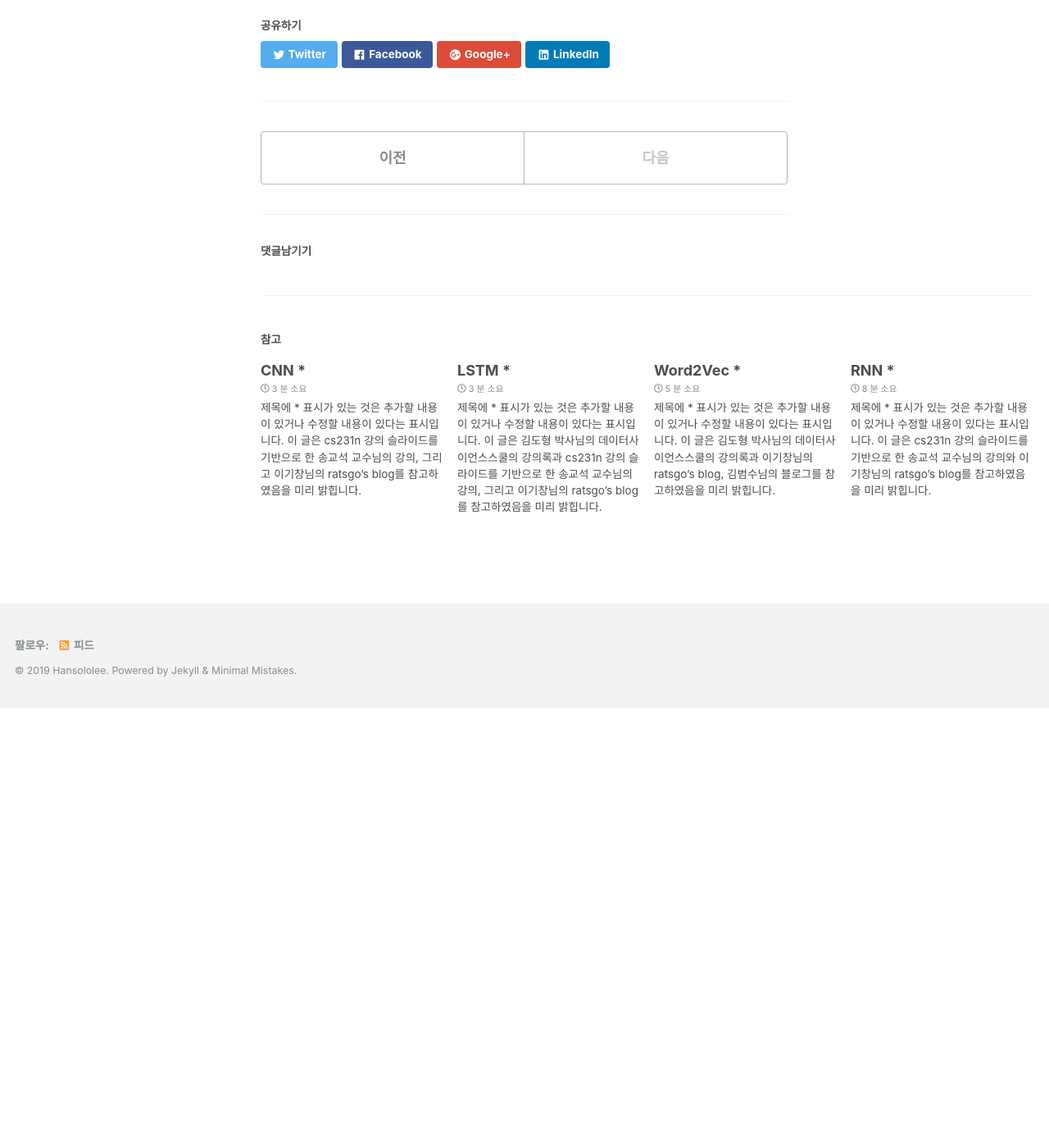
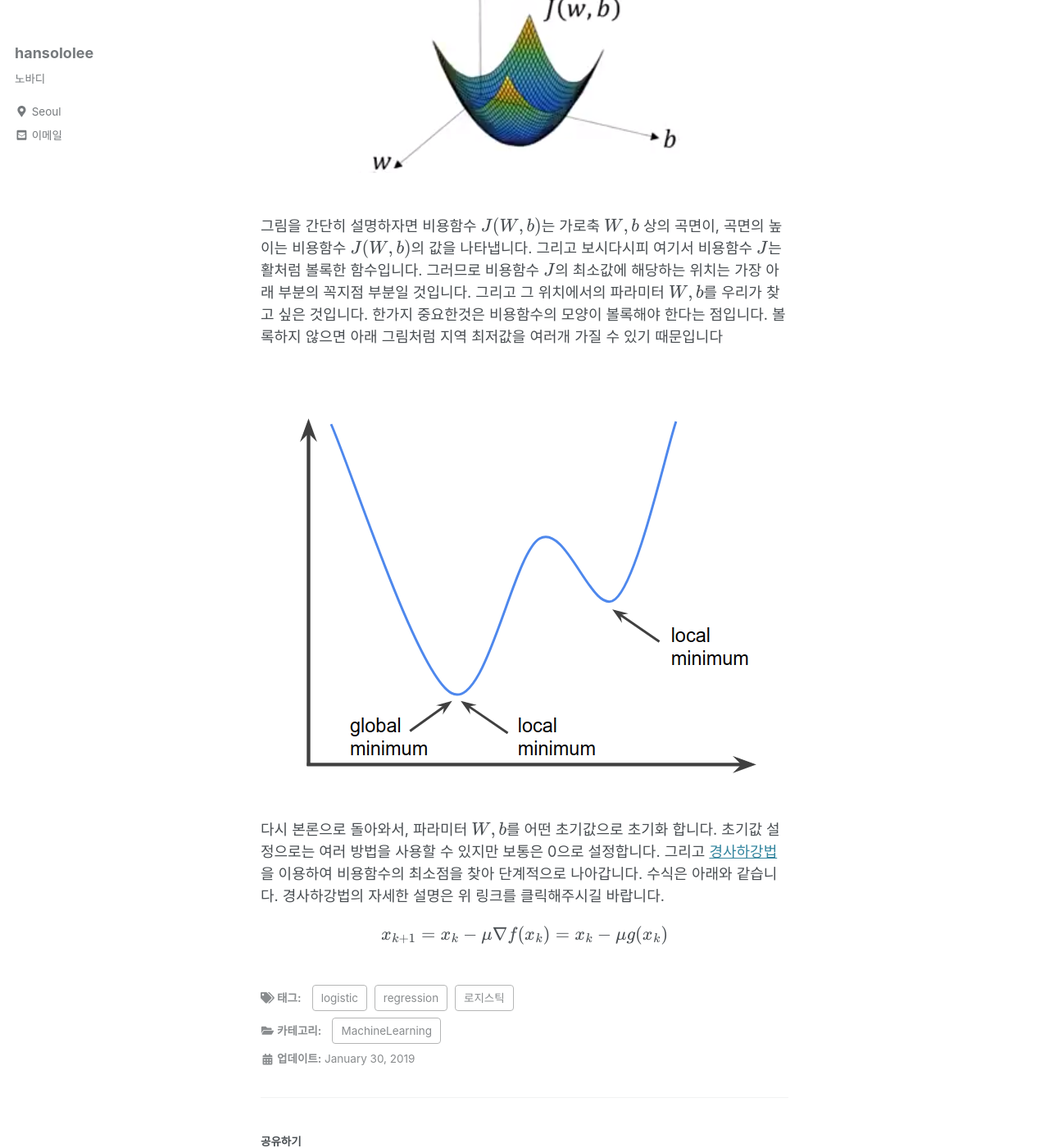
Before and after one commit to arisongha/hansololee.github.io, a Jekyll site: the page built from _posts/2019-01-30-logistic_regression.md, in a window 1280 px wide and 1400 px high, scrolled down 3084 px. Shown: the whole window at 82% size. Built offline with Jekyll 4.4.1, drawn with Linux system fonts in a browser that asks for light colours; cached includes are drawn as plain includes; nearby versions of some CDN libraries; formulas are drawn with MathJax 3; before the commit the page ends 3948 px from its top, so only the background shows below that; some of the changed text lies outside the part shown.

Commit message:
Update 2019-01-30-logistic_regression.md

```diff
--- a/_posts/2019-01-30-logistic_regression.md
+++ b/_posts/2019-01-30-logistic_regression.md
@@ -69,3 +69,19 @@ $$-\frac {1}{m} \sum_{i=1}^m \left[ y^{(i)}log\hat y^{(i)} + (1-y^{(i)})log(1-\h
 
 
 ## 파라미터 학습 방법
+
+비용함수는 파라미터 $$W,b$$가 훈련세트를 잘 예측하는지 측정하는데, 파라미터를 알아내기 위해서 비용함수를 가장 작게 만드는 $$W,b$$를 찾아야 합니다. 여기서 비용함수는 아래의 그림과 같습니다.
+
+<br/>
+<center><img data-action="zoom" src='{{ "/assets/img/logistic_regression_02.png" | relative_url }}' alt='absolute'></center>
+<br/>
+
+그림을 간단히 설명하자면 비용함수 $$J(W,b)$$는 가로축 $$W,b$$ 상의 곡면이, 곡면의 높이는 비용함수 $$J(W,b)$$의 값을 나타냅니다. 그리고 보시다시피 여기서 비용함수 $$J$$는 활처럼 볼록한 함수입니다. 그러므로 비용함수 $$J$$의 최소값에 해당하는 위치는 가장 아래 부분의 꼭지점 부분일 것입니다. 그리고 그 위치에서의 파라미터 $$W,b$$를 우리가 찾고 싶은 것입니다. 한가지 중요한것은 비용함수의 모양이 볼록해야 한다는 점입니다. 볼록하지 않으면 아래 그림처럼 지역 최저값을 여러개 가질 수 있기 때문입니다
+
+<br/>
+<center><img data-action="zoom" src='{{ "/assets/img/logistic_regression_03.png" | relative_url }}' alt='absolute'></center>
+<br/>
+
+다시 본론으로 돌아와서, 파라미터 $$W,b$$를 어떤 초기값으로 초기화 합니다. 초기값 설정으로는 여러 방법을 사용할 수 있지만 보통은 0으로 설정합니다. 그리고 <a href="https://hansololee.github.io/optimization/sgd/">경사하강법</a>을 이용하여 비용함수의 최소점을 찾아 단계적으로 나아갑니다. 수식은 아래와 같습니다. 경사하강법의 자세한 설명은 위 링크를 클릭해주시길 바랍니다.
+
+$$x_{k+1} = x_{k} - \mu \nabla f(x_k) = x_{k} - \mu g(x_k)$$
```
